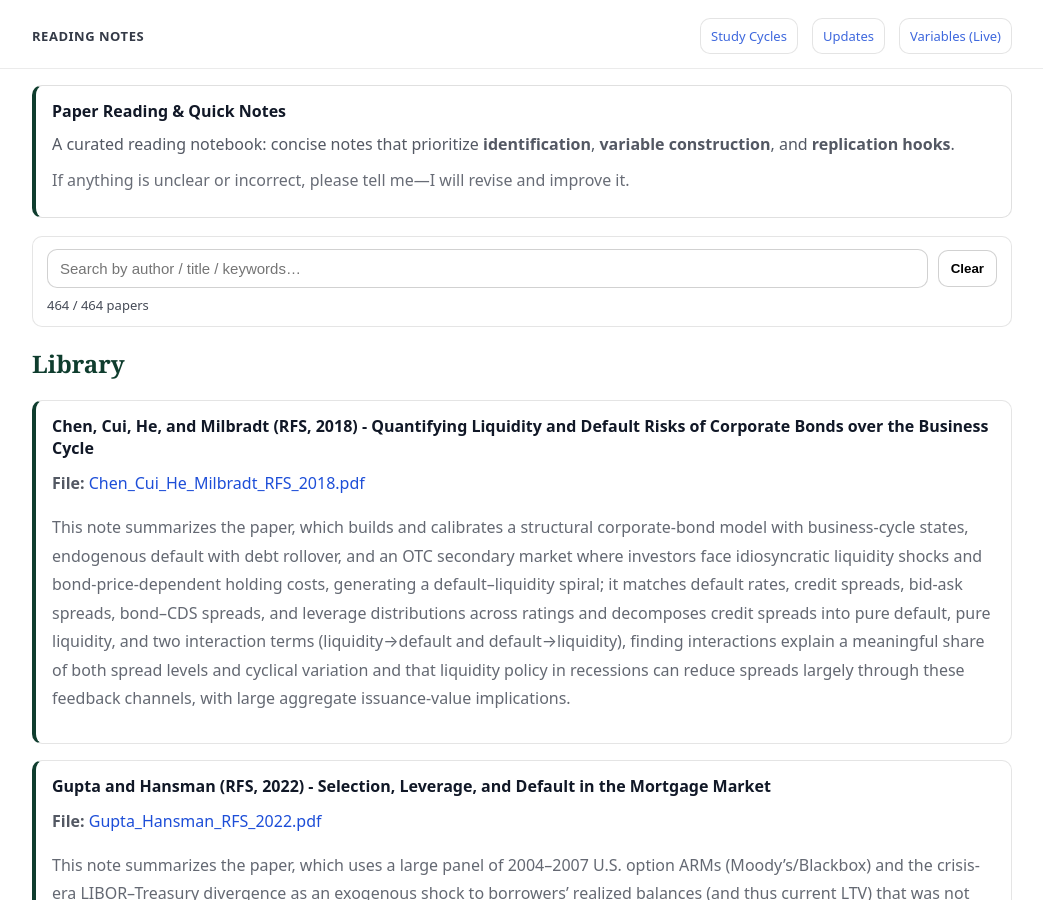
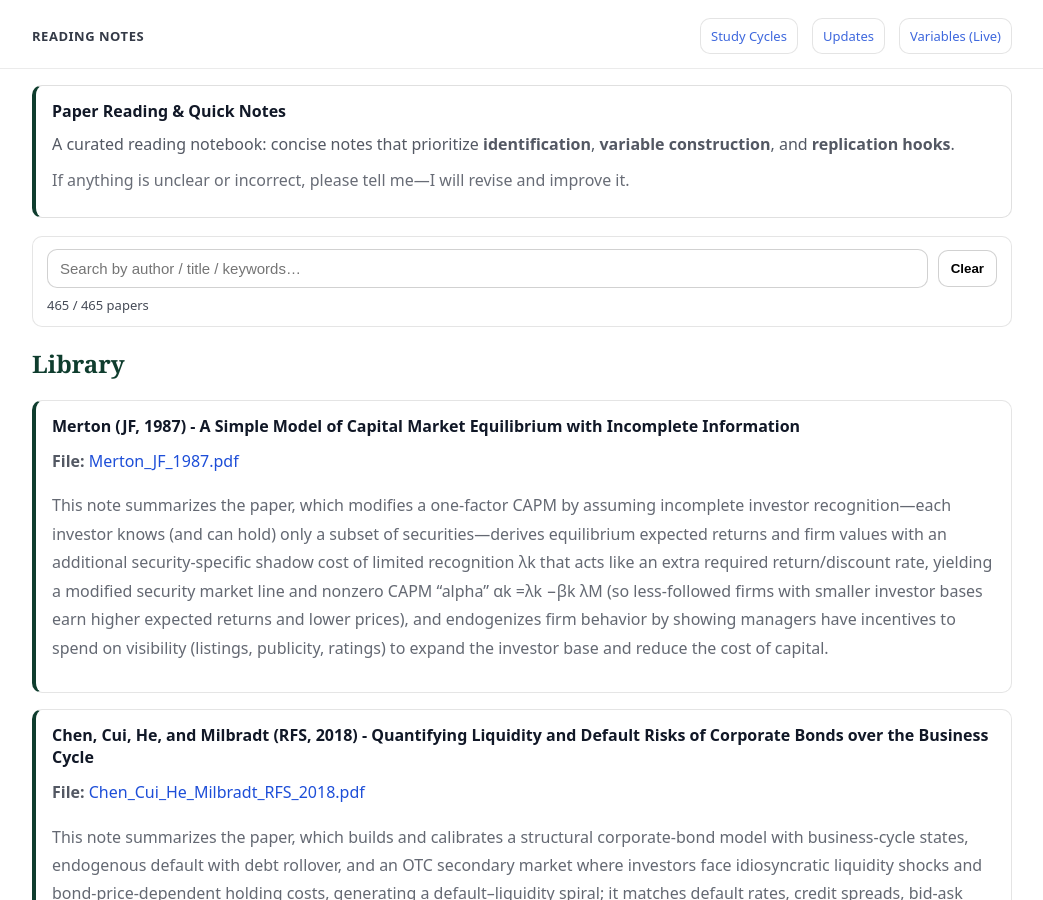
Before and after one commit to yaxinzn/study-archive, a Jekyll site: the page built from reading/index.md, in a window 1280 px wide and 900 px high. Shown: the whole window, without its empty margins (118-1161 px from the left). Built offline with Jekyll 4.4.1, drawn with Linux system fonts in a browser that asks for light colours.

Commit message:
Reading: add/update Merton_JF_1987.pdf

```diff
--- a/_data/reading.yml
+++ b/_data/reading.yml
@@ -1,3 +1,7 @@
+- title: "Merton (JF, 1987) - A Simple Model of Capital Market Equilibrium with Incomplete Information"
+  file: "Merton_JF_1987.pdf"
+  desc: "This note summarizes the paper, which modifies a one-factor CAPM by assuming incomplete investor recognition—each investor knows (and can hold) only a subset of securities—derives equilibrium expected returns and firm values with an additional security-specific shadow cost of limited recognition λk that acts like an extra required return/discount rate, yielding a modified security market line and nonzero CAPM “alpha” αk =λk −βk λM (so less-followed firms with smaller investor bases earn higher expected returns and lower prices), and endogenizes firm behavior by showing managers have incentives to spend on visibility (listings, publicity, ratings) to expand the investor base and reduce the cost of capital."
+
 - title: "Chen, Cui, He, and Milbradt (RFS, 2018) - Quantifying Liquidity and Default Risks of Corporate Bonds over the Business Cycle"
   file: "Chen_Cui_He_Milbradt_RFS_2018.pdf"
   desc: "This note summarizes the paper, which builds and calibrates a structural corporate-bond model with business-cycle states, endogenous default with debt rollover, and an OTC secondary market where investors face idiosyncratic liquidity shocks and bond-price-dependent holding costs, generating a default–liquidity spiral; it matches default rates, credit spreads, bid-ask spreads, bond–CDS spreads, and leverage distributions across ratings and decomposes credit spreads into pure default, pure liquidity, and two interaction terms (liquidity→default and default→liquidity), finding interactions explain a meaningful share of both spread levels and cyclical variation and that liquidity policy in recessions can reduce spreads largely through these feedback channels, with large aggregate issuance-value implications."
```
Also changed, not shown: 1 other file.
